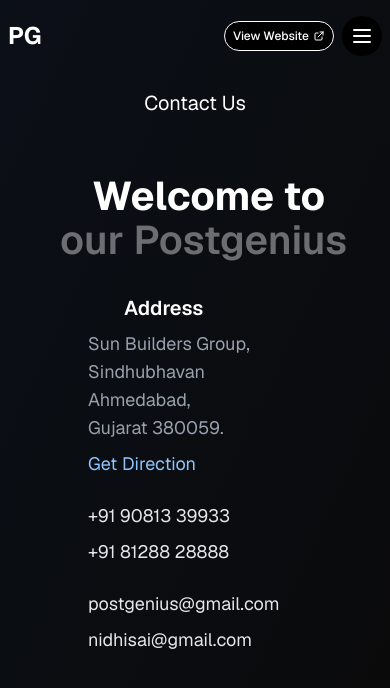
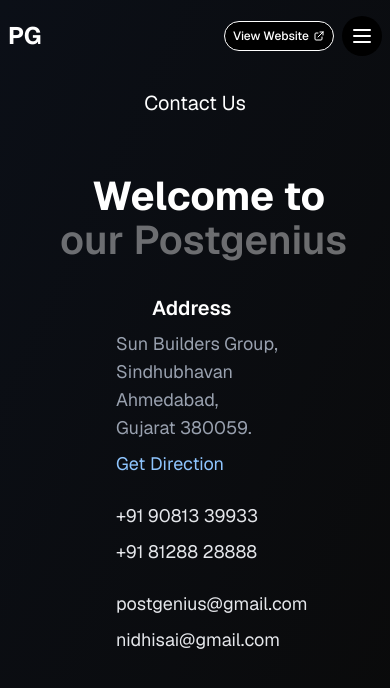
Before and after one commit to rohitchauhan45/trade, a Next.js app: page /Contact in a window 390 px wide. Shown: the top 688 px of the page. Built offline with nearby package versions, Linux system fonts and the light colour scheme.

Commit message:
Refactor padding in Contact component for improved layout and responsiveness

```diff
--- a/src/app/Contact.tsx
+++ b/src/app/Contact.tsx
@@ -46,7 +46,7 @@
           </div>
 
           {/* Right Column */}
-          <div className="space-y-6 sm:space-y-8 lg:space-y-10">
+          <div className="pl-7 sm:pl-0 space-y-6 sm:space-y-8 lg:space-y-10">
             {/* Core Verticals Section */}
 
 
```
